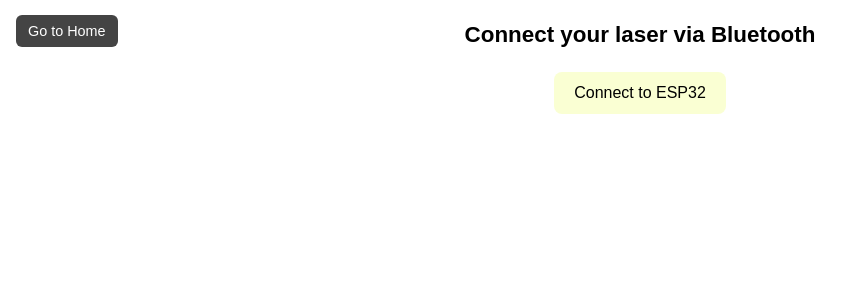
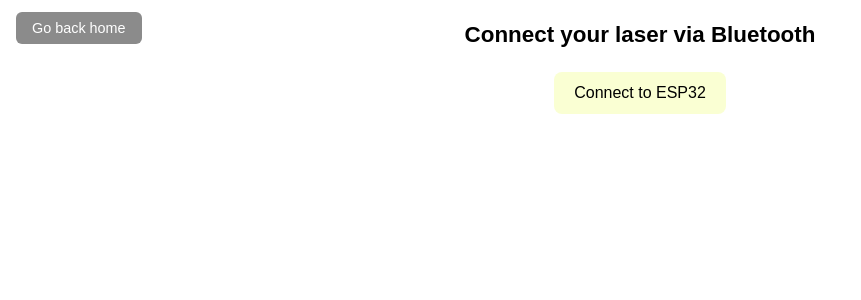
Before and after one commit to meizarkos/Laser_Quest_Front_Side, a React (Create React App) app: page /bluetooth in a window 1280 px wide. Shown: the top 300 px of the page, without its empty margins (0-861 px from the left). Built offline with nearby package versions, Linux system fonts and the light colour scheme.

Commit message:
Blue clean

```diff
--- a/package.json
+++ b/package.json
@@ -14,7 +14,9 @@
     "react": "^19.1.0",
     "react-dom": "^19.1.0",
     "react-router": "^7.6.0",
+    "react-router-dom": "^7.6.2",
     "react-scripts": "5.0.1",
+    "react-toastify": "^11.0.5",
     "typescript": "^4.9.5",
     "web-vitals": "^2.1.4"
   },
--- a/public/index.html
+++ b/public/index.html
@@ -9,7 +9,6 @@
       name="description"
       content="Web site created using create-react-app"
     />
-    <link rel="apple-touch-icon" href="%PUBLIC_URL%/logo192.png" />
     <!--
       manifest.json provides metadata used when your web app is installed on a
       user's mobile device or desktop. See https://developers.google.com/web/fundamentals/web-app-manifest/
--- a/src/App.tsx
+++ b/src/App.tsx
@@ -1,3 +1,4 @@
+import { ToastContainer } from 'react-toastify';
 import './App.css';
 
 function App() {
--- a/src/bluetooth/Bluetooth.css
+++ b/src/bluetooth/Bluetooth.css
@@ -5,25 +5,6 @@
     padding: 0px;
     font-family: sans-serif;
     text-align: center;
-  }
-
-  .top-left {
-    position: absolute;
-    top: 0px;
-    left: 16px;
-  }
-
-  .top-left a {
-    text-decoration: none;
-    color: white;
-    background-color: #444;
-    padding: 8px 12px;
-    border-radius: 6px;
-    font-size: 0.9rem;
-  }
-
-  .top-left a:hover {
-    background-color: #222;
   }
 
   .Bluetooth p {
@@ -46,3 +27,35 @@
   .connect-btn:hover {
     background-color: var(--button-hover);
   }
+
+.loader {
+  border: 6px solid #f3f3f3;
+  border-top: 6px solid var(--button-hover);
+  border-radius: 50%;
+  width: 40px;
+  height: 40px;
+  animation: spin 1s linear infinite;
+  margin: 30px auto;
+}
+
+@keyframes spin {
+  0% { transform: rotate(0deg); }
+  100% { transform: rotate(360deg); }
+}
+
+.back-btn{
+  position: absolute;
+  top: -10px;
+  left: 16px;
+  text-decoration: none;
+  color: white;
+  background-color: #8b8b8b;
+  padding: 8px 16px;
+  border: none;
+  border-radius: 6px;
+  font-size: 0.9rem;
+}
+
+.back-btn:hover {
+  background-color: #222;
+}
--- a/src/bluetooth/Bluetooth.tsx
+++ b/src/bluetooth/Bluetooth.tsx
@@ -3,12 +3,19 @@ import './Bluetooth.css';
 import { IWifi } from './wifi.interface';
 import WifiForm from './WifiForm';
 import { connectToDevice } from './connectToBluetooth';
+import { toast, ToastContainer } from 'react-toastify';
+import { useNavigate } from 'react-router-dom';
+
 
 function Bluetooth() {
+  const navigate = useNavigate();
   const [wifi, setWifi] = useState<IWifi>();
-  const [characteristic, setCharacteristic] = useState<BluetoothRemoteGATTCharacteristic | null>(null);
+  const [characteristic, setCharacteristic] = useState<BluetoothRemoteGATTCharacteristic | undefined>(undefined);
+  const [bluetoothDevice, setBluetoothDevice] = useState<BluetoothDevice | undefined>(undefined);
+  const [isConnecting, setIsConnecting] = useState(false);
 
-  const onLoggedIn = async (error?: Error, wifi?: IWifi) =>{
+
+  const sendWifiCred = async (error?: Error, wifi?: IWifi) =>{
     setWifi(wifi);
     if (characteristic && wifi) {
       const dataToSend = JSON.stringify(wifi); // Convert the object to JSON
@@ -26,34 +33,65 @@ function Bluetooth() {
     }
   }
 
+  const handleBackClick = (e: React.MouseEvent<HTMLButtonElement>) => {
+    e.preventDefault();
+
+    if (bluetoothDevice?.gatt?.connected) {
+      bluetoothDevice.gatt.disconnect();
+      setCharacteristic(undefined);
+      setBluetoothDevice(undefined);
+      console.log("Disconnected before navigating");
+    }
+
+    navigate('/');
+  };
+
   const handleConnect = async () => {
-      const char = await connectToDevice();
-      if (char) {
-        setCharacteristic(char);
+    setIsConnecting(true);
+    try {
+      const result = await connectToDevice();
+      if (result?.characteristic) {
+        setCharacteristic(result?.characteristic);
+        setBluetoothDevice(result?.device);
+        toast.success("Connected to Bluetooth device successfully!");
+      }
+      else if(characteristic && bluetoothDevice) {
+        toast.info("No change to the current connection.");
+      }
+      else {
+        toast.error("Bluetooth connection cancel.");
+      }
+    } catch (error) {
+      console.log('Connection failed:');
+      toast.error("Connection failed. Please try again.")
+    } finally {
+      setIsConnecting(false);
     }
   };
 
 
   return (
     <div className="Bluetooth">
-        <div className="top-left">
-          <a href="/">Go to Home</a>
+      <div>
+         <button className = "back-btn"onClick={handleBackClick}>Go back home</button>
       </div>
 
       <p>Connect your laser via Bluetooth</p>
 
       <button className="connect-btn" onClick={handleConnect}>
-          Connect to ESP32
+        {characteristic ? 'Change bluetooth device' : 'Connect to ESP32'}
       </button>
 
+      {isConnecting && <div className="loader" />}
       {
-          characteristic &&
+        characteristic && !isConnecting &&
         <WifiForm
           ssid=""
           password=""
-            onLoggedIn={onLoggedIn}
+          sendWifiCred={sendWifiCred}
         />
       }
+      <ToastContainer position="bottom-right" autoClose={4000} hideProgressBar={false} pauseOnHover={false} pauseOnFocusLoss={false} closeOnClick />
     </div>
   );
 }
--- a/src/bluetooth/WifiForm.tsx
+++ b/src/bluetooth/WifiForm.tsx
@@ -1,11 +1,12 @@
 import { useState } from 'react';
 import './WifiForm.css';
 import { IWifi } from './wifi.interface';
+import { toast, ToastContainer } from 'react-toastify';
 
 export interface LoginFormProps {
   ssid?: string;
   password?: string;
-  onLoggedIn?: (error?:Error,user?:IWifi) => void;
+  sendWifiCred?: (error?:Error,user?:IWifi) => void;
 }
 
 function WifiForm(props : LoginFormProps){
@@ -21,12 +22,18 @@ function WifiForm(props : LoginFormProps){
 
   const handleSubmit = (e: React.FormEvent<HTMLFormElement>) => {
     e.preventDefault();
-    if(props.onLoggedIn){
-      props.onLoggedIn(undefined, {
-        ssid,
-        password
-      });
+    if(ssid === '' || password === ''){
+      toast.error("Please fill in both fields.");
     }
+    else{
+      if(props.sendWifiCred){
+        props.sendWifiCred(undefined, {
+          ssid,
+          password
+        });
+      }
+    }
+
   }
 
   return (
@@ -49,6 +56,7 @@ function WifiForm(props : LoginFormProps){
         </div>
         <input type="submit" value="Send wifi access to your laser"/>
       </form>
+
     </div>
 
   )
--- a/src/bluetooth/connectToBluetooth.tsx
+++ b/src/bluetooth/connectToBluetooth.tsx
@@ -9,22 +9,16 @@ async function connectToDevice() {
       optionalServices: [SERVICE_UUID],
     });
 
-    console.log('Device selected:', device.name);
-
     if(!device.gatt) {
       throw new Error('Device does not support GATT');
     }
     const server = await device.gatt?.connect();
 
-    // Get your service
+    // Get your service / characteristic
     const service = await server.getPrimaryService(SERVICE_UUID);
-
-    // Get characteristic (for example, writable characteristic)
     const characteristic = await service?.getCharacteristic(CHARACTERISTIC_UUID);
 
-    console.log('Connected to characteristic');
-
-    return characteristic; // Save it for read/write later
+    return {characteristic,device}; // Save it for read/write later
   } catch (error) {
     console.error('Connection failed', error);
   }
--- a/src/var/colors.css
+++ b/src/var/colors.css
@@ -2,4 +2,5 @@
     --button-color: #faffd3;
     --button-hover: #f7ebb5;
     --textField-focus: black;
+    --error-text: red;
   }
```
Also changed, not shown: public/manifest.json, 1 other file (tests, documents, lock files or other folders). Lines whose indentation alone changed are shown as unchanged.
